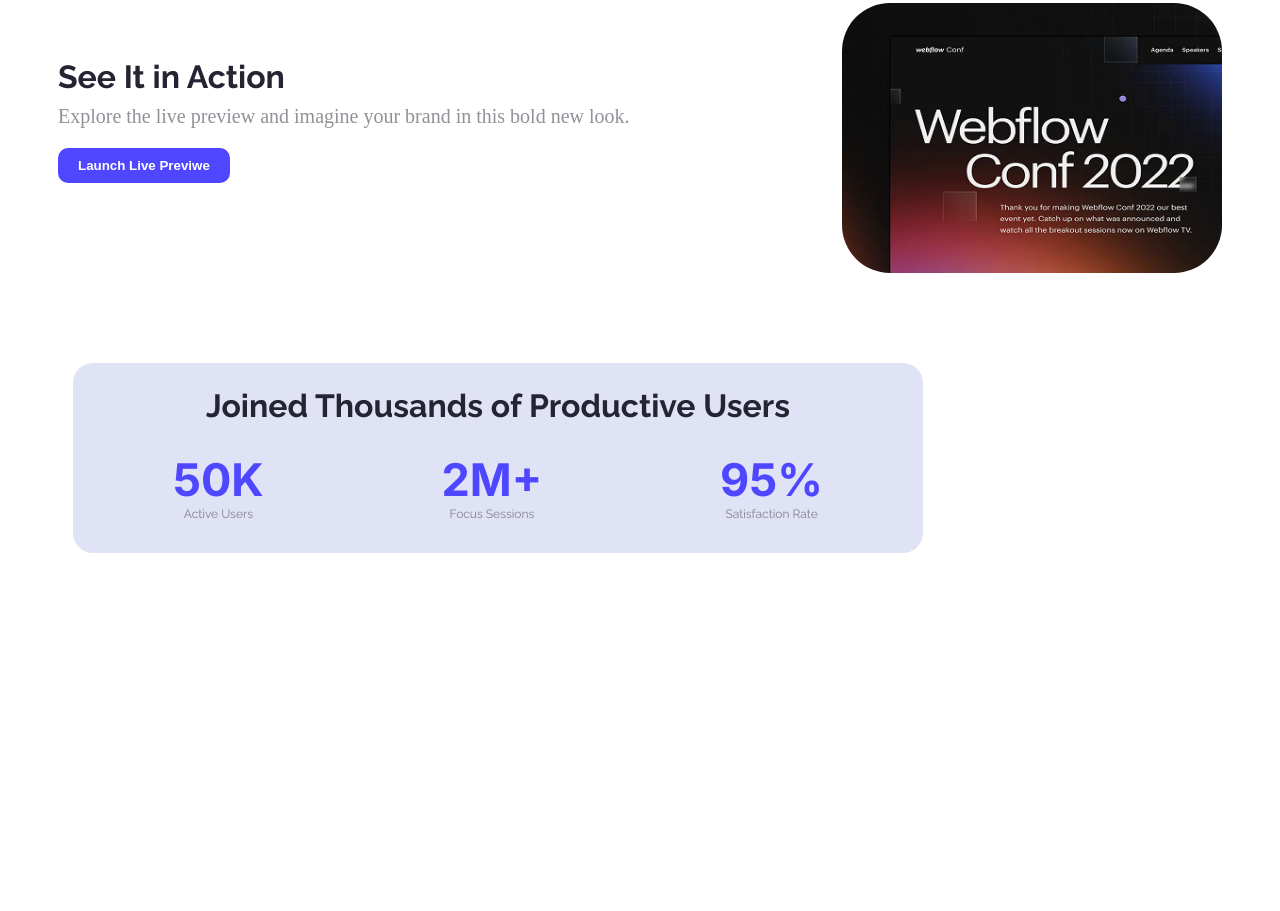
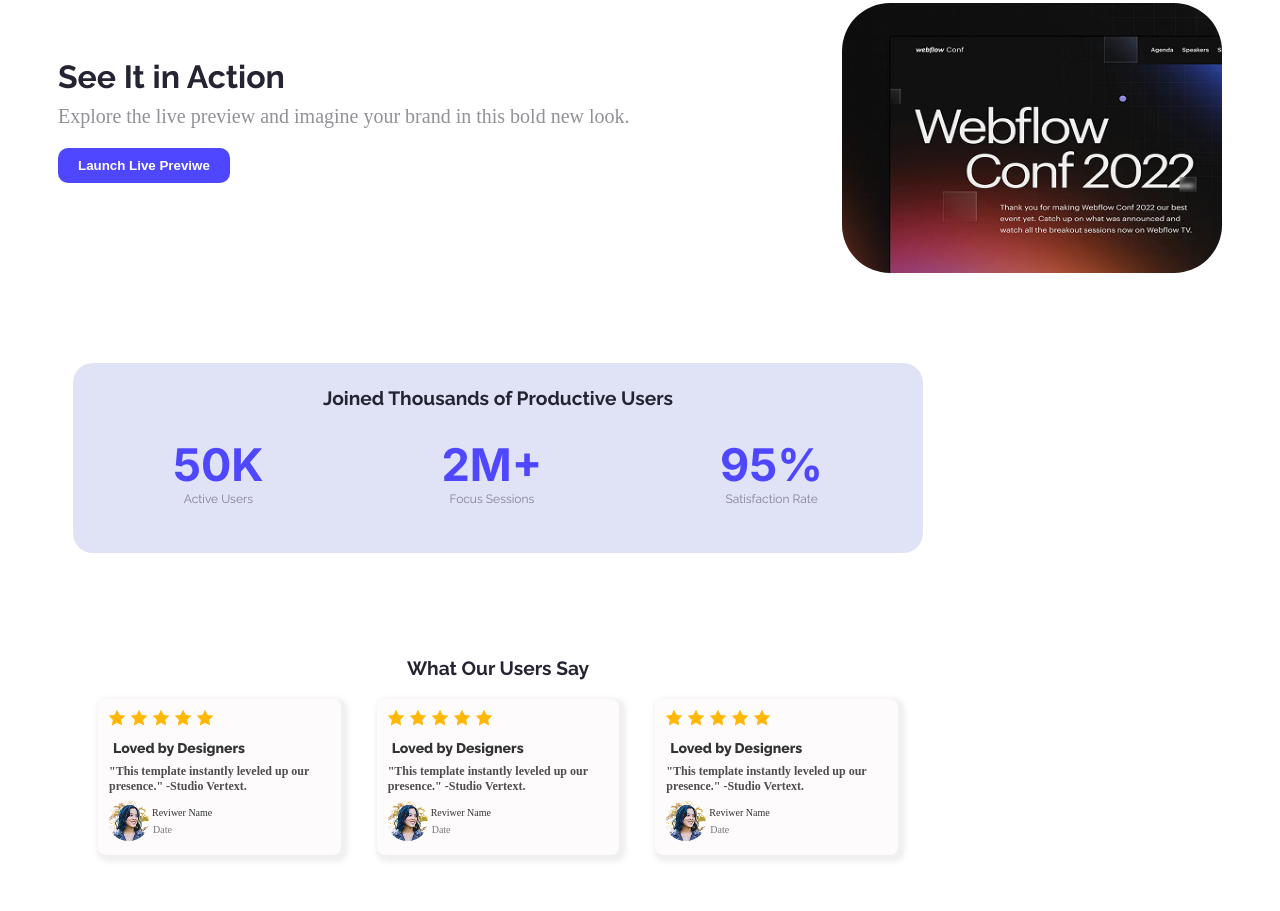
Before and after one commit to Somaiyasharmin/First-Assignment, a plain HTML site: page index.html in a window 1280 px wide. Shown: the part 555-1466 px from the top of the page. Before the commit the page ends 1188 px from the top, so only its background shows below. Drawn offline with Linux system fonts and the light colour scheme.

Commit message:
added users feedback

```diff
--- a/index.html
+++ b/index.html
@@ -48,8 +48,65 @@
                     <p class="number-description raleway-normal">Satisfaction Rate</p>
                     </div>
             </div>
-
-
+        </section>
+        <section class="users-feedback">
+            <h4 class="users-title raleway-normal">What Our Users Say</h4>
+            <div class="feedback-items">
+                <div class="feedback-item">
+                    <div class="feedback-icon">
+                      <img src="icon-star.png" alt="icon-star" class="feedback-icon">
+                      <img src="icon-star.png" alt="icon-star" class="feedback-icon">
+                      <img src="icon-star.png" alt="icon-star" class="feedback-icon">
+                      <img src="icon-star.png" alt="icon-star" class="feedback-icon">
+                      <img src="icon-star.png" alt="icon-star" class="feedback-icon">
+                    </div>
+                    <h5 class="feedback-title raleway-normal">Loved by Designers</h5>
+                    <p class="feedback-description">"This template instantly leveled up our presence." -Studio Vertext.</p>
+                    <div class="reviwer-info">
+                    <img src="avatar.png" alt="User Avatar" class="feedback-avatar">
+                    <div class="reviwer-details">
+                        <p class="reviwer-name">Reviwer Name</p>
+                        <p class="reviwer-date">Date</p>
+                    </div>
+                    </div>
+                </div>
+                <div class="feedback-item">
+                    <div class="feedback-icon">
+                      <img src="icon-star.png" alt="icon-star" class="feedback-icon">
+                      <img src="icon-star.png" alt="icon-star" class="feedback-icon">
+                      <img src="icon-star.png" alt="icon-star" class="feedback-icon">
+                      <img src="icon-star.png" alt="icon-star" class="feedback-icon">
+                      <img src="icon-star.png" alt="icon-star" class="feedback-icon">
+                    </div>
+                    <h5 class="feedback-title raleway-normal">Loved by Designers</h5>
+                    <p class="feedback-description">"This template instantly leveled up our presence." -Studio Vertext.</p>
+                    <div class="reviwer-info">
+                    <img src="avatar.png" alt="User Avatar" class="feedback-avatar">
+                    <div class="reviwer-details">
+                        <p class="reviwer-name">Reviwer Name</p>
+                        <p class="reviwer-date">Date</p>
+                    </div>
+                    </div>
+                </div>
+                <div class="feedback-item">
+                    <div class="feedback-icon">
+                      <img src="icon-star.png" alt="icon-star" class="feedback-icon">
+                      <img src="icon-star.png" alt="icon-star" class="feedback-icon">
+                      <img src="icon-star.png" alt="icon-star" class="feedback-icon">
+                      <img src="icon-star.png" alt="icon-star" class="feedback-icon">
+                      <img src="icon-star.png" alt="icon-star" class="feedback-icon">
+                    </div>
+                    <h5 class="feedback-title raleway-normal">Loved by Designers</h5>
+                    <p class="feedback-description">"This template instantly leveled up our presence." -Studio Vertext.</p>
+                    <div class="reviwer-info">
+                    <img src="avatar.png" alt="User Avatar" class="feedback-avatar">
+                    <div class="reviwer-details">
+                        <p class="reviwer-name">Reviwer Name</p>
+                        <p class="reviwer-date">Date</p>
+                    </div>
+                    </div>
+                </div>
+            </div>
         </section>
     </main>
 
--- a/style.css
+++ b/style.css
@@ -119,8 +119,82 @@ nav {
     justify-content: space-between;
     height: 170px;
     width: 820px;
-    margin: 50px 5px 80px 65px;
+    margin: 50px 5px 60px 65px;
     padding: 10px 15px 10px 15px;
-
+}
+.users-title {
+    font-size: larger;
 
 }
+.feedback-item {
+    background-color: #f1f1f1;
+    padding: 60px 20px;
+    box-shadow: 0 4px 8px rgba(0, 0, 0, 0.1);
+    border-radius: 8px;
+}
+.reviwer-name {
+    font-size: 10px;
+    font-weight: 300;
+    color: #333;
+    margin: 2px 0;
+    padding: 1px;
+}
+.reviwer-date {
+    font-size: 10px;
+    color: #777;
+    margin: 1px 0;
+    padding: 2px;
+}
+.reviwer-details {
+    display: flex;
+    flex-direction: column;
+    margin: 5px 0;
+    padding: 2px;
+}
+.feedback-avatar {
+    border-radius: 50%;
+}
+.reviwer-info {
+    display: flex;
+    align-items: center;
+}
+.feedback-title {
+    font-size: 14px;
+    font-weight: 800;
+    color: #333;
+    margin-top: 5px;
+    margin-bottom: 0;
+    padding: 5px;
+}
+.feedback-description {
+    font-size: 12px;
+    font-weight: 600;
+    color: #4f4d4d;
+    margin-top: 2px;
+    margin-bottom: 2px;
+    padding: 1px;
+}
+.feedback-item {
+    background-color: #fdfbfb;
+    border-radius: 8px;
+    padding: 10px;
+    box-shadow: 3px 3px 4px 4px rgba(227, 225, 225, 0.5);
+    text-align: left;
+    display: flex;
+    flex-direction: column;
+    justify-content: space-between;
+}
+.feedback-items {
+    display: flex;
+    justify-content: center;
+    margin: 20px 50px;
+    gap: 36px;
+}
+.users-feedback {
+    padding: 30px 10px;
+    text-align: center;
+    background-color: #fff;
+    height: 235px;
+    width: 900px;
+    margin: 5px 55px 5px 30px;
+}
```
Also changed, not shown: avatar.png (added), icon-star.png (added).
